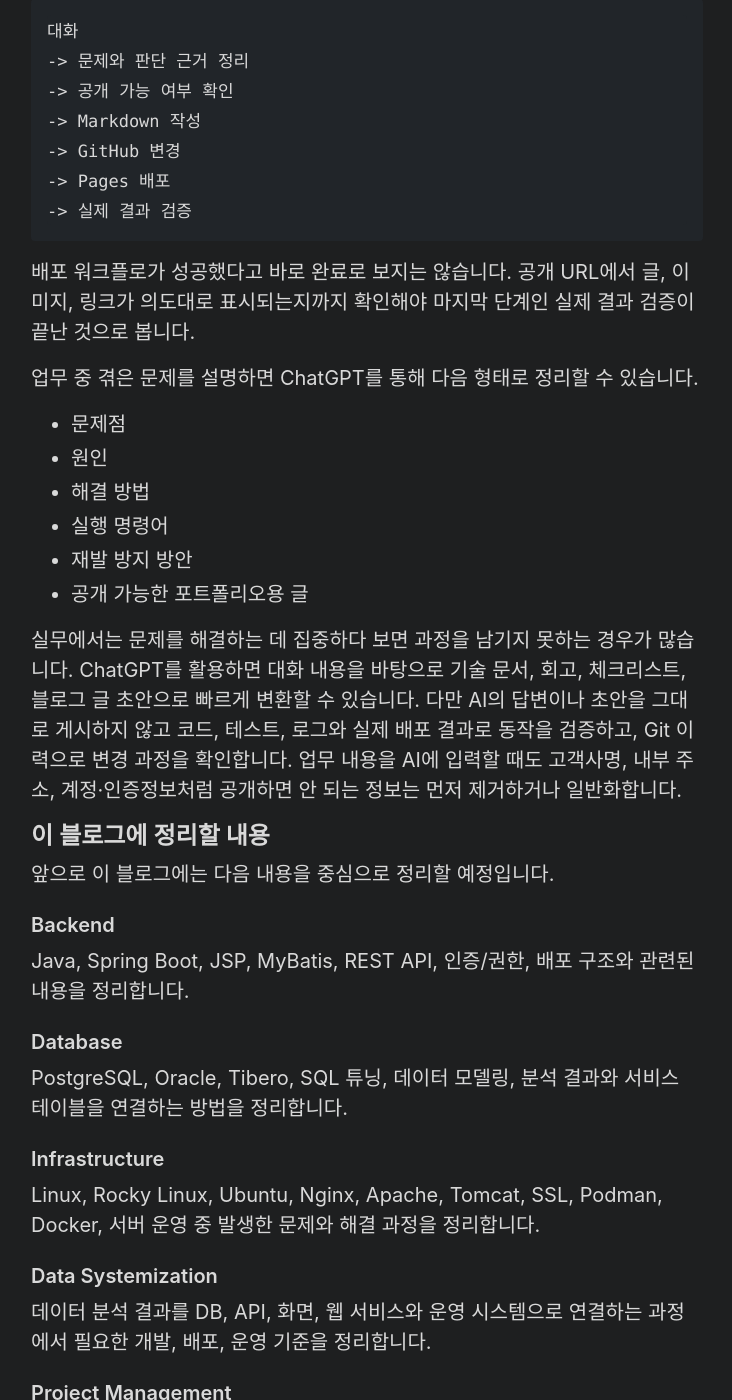
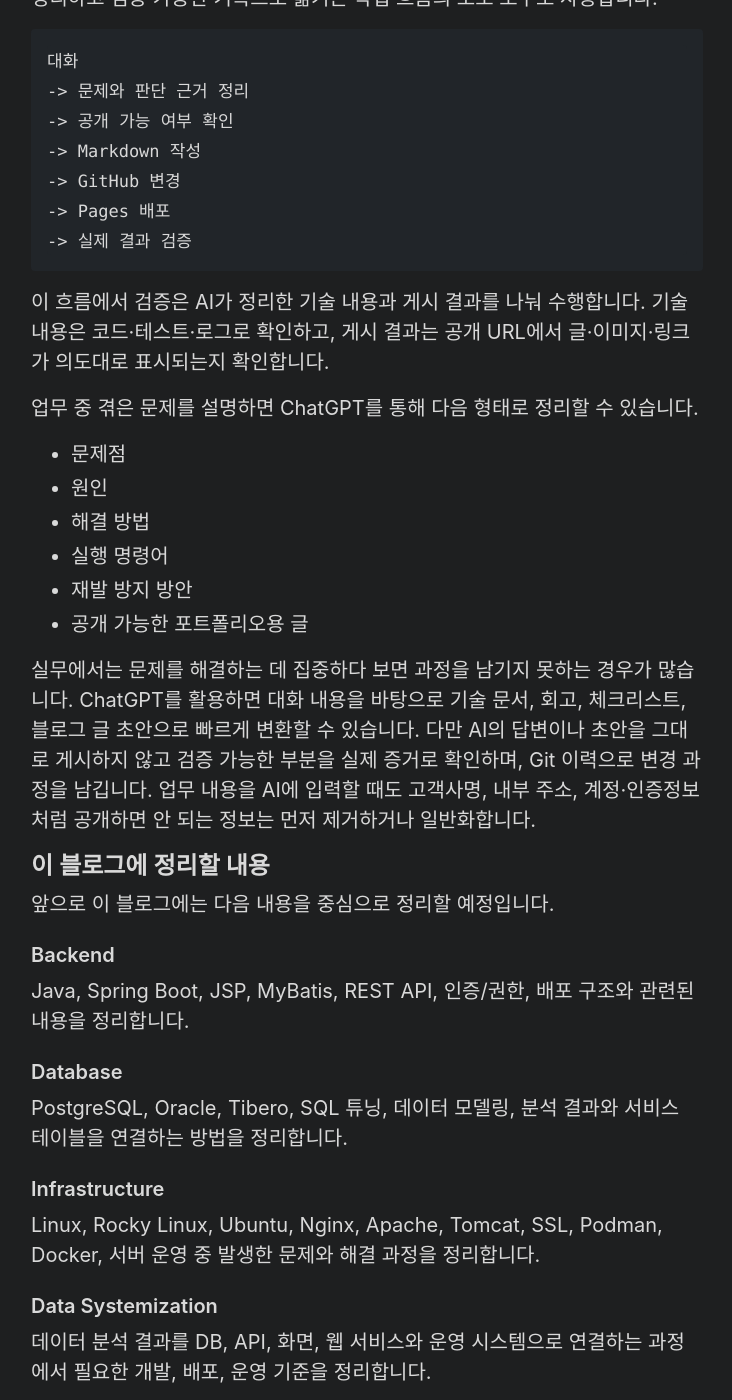
Before and after one commit to son1004007/son1004007.github.io, a Jekyll site: the page built from _posts/2026-06-21-start-github-pages-blog-with-chatgpt.md, in a window 1280 px wide and 1400 px high, scrolled down 2143 px. Shown: the whole window, without its empty margins (273-1005 px from the left). Built offline with Jekyll 4.4.1, drawn with Linux system fonts in a browser that asks for light colours; some of the changed text lies outside the part shown.

Commit message:
content: refine Gemini follow-up findings

````diff
--- a/_posts/2026-06-21-start-github-pages-blog-with-chatgpt.md
+++ b/_posts/2026-06-21-start-github-pages-blog-with-chatgpt.md
@@ -17,7 +17,7 @@
 
 ## 왜 GitHub Pages인가
 
-기술 블로그를 만들 수 있는 방법은 많습니다. Tistory, Velog, Medium, Notion, Obsidian 기반 정적 사이트 등 여러 선택지가 있습니다. 이들 플랫폼도 간편한 작성과 공개에 장점이 있지만, 저는 Markdown 글과 이미지, 정적 사이트 설정, 변경 이력을 하나의 Git 저장소에서 관리하고 개발 작업 흐름과 연결할 수 있다는 점을 우선했습니다.
+기술 블로그를 만들 수 있는 방법은 많습니다. Tistory, Velog, Medium, Notion 같은 서비스형 플랫폼은 빠르고 간편하게 글을 공개하기 좋고, Obsidian 기반 정적 사이트도 Git과 조합해 운영할 수 있습니다. 저는 그중 Markdown 글과 이미지, 정적 사이트 설정, 변경 이력을 GitHub 저장소에서 관리하고 GitHub 프로필·Actions·Pages까지 하나의 개발 작업 흐름으로 연결할 수 있다는 점을 우선했습니다.
 
 첫째, 개발자의 작업 흐름과 잘 맞습니다. GitHub Pages 게시 설정과 배포 워크플로를 구성해 두면 Markdown으로 글을 작성하고 Git으로 변경 이력을 관리한 뒤, GitHub에 push한 변경을 자동으로 빌드하고 사이트에 배포할 수 있습니다.
 
@@ -49,7 +49,7 @@
 -> 실제 결과 검증
 ```
 
-배포 워크플로가 성공했다고 바로 완료로 보지는 않습니다. 공개 URL에서 글, 이미지, 링크가 의도대로 표시되는지까지 확인해야 마지막 단계인 실제 결과 검증이 끝난 것으로 봅니다.
+이 흐름에서 검증은 AI가 정리한 기술 내용과 게시 결과를 나눠 수행합니다. 기술 내용은 코드·테스트·로그로 확인하고, 게시 결과는 공개 URL에서 글·이미지·링크가 의도대로 표시되는지 확인합니다.
 
 업무 중 겪은 문제를 설명하면 ChatGPT를 통해 다음 형태로 정리할 수 있습니다.
 
@@ -60,7 +60,7 @@
 - 재발 방지 방안
 - 공개 가능한 포트폴리오용 글
 
-실무에서는 문제를 해결하는 데 집중하다 보면 과정을 남기지 못하는 경우가 많습니다. ChatGPT를 활용하면 대화 내용을 바탕으로 기술 문서, 회고, 체크리스트, 블로그 글 초안으로 빠르게 변환할 수 있습니다. 다만 AI의 답변이나 초안을 그대로 게시하지 않고 코드, 테스트, 로그와 실제 배포 결과로 동작을 검증하고, Git 이력으로 변경 과정을 확인합니다. 업무 내용을 AI에 입력할 때도 고객사명, 내부 주소, 계정·인증정보처럼 공개하면 안 되는 정보는 먼저 제거하거나 일반화합니다.
+실무에서는 문제를 해결하는 데 집중하다 보면 과정을 남기지 못하는 경우가 많습니다. ChatGPT를 활용하면 대화 내용을 바탕으로 기술 문서, 회고, 체크리스트, 블로그 글 초안으로 빠르게 변환할 수 있습니다. 다만 AI의 답변이나 초안을 그대로 게시하지 않고 검증 가능한 부분을 실제 증거로 확인하며, Git 이력으로 변경 과정을 남깁니다. 업무 내용을 AI에 입력할 때도 고객사명, 내부 주소, 계정·인증정보처럼 공개하면 안 되는 정보는 먼저 제거하거나 일반화합니다.
 
 ## 이 블로그에 정리할 내용
 
````
